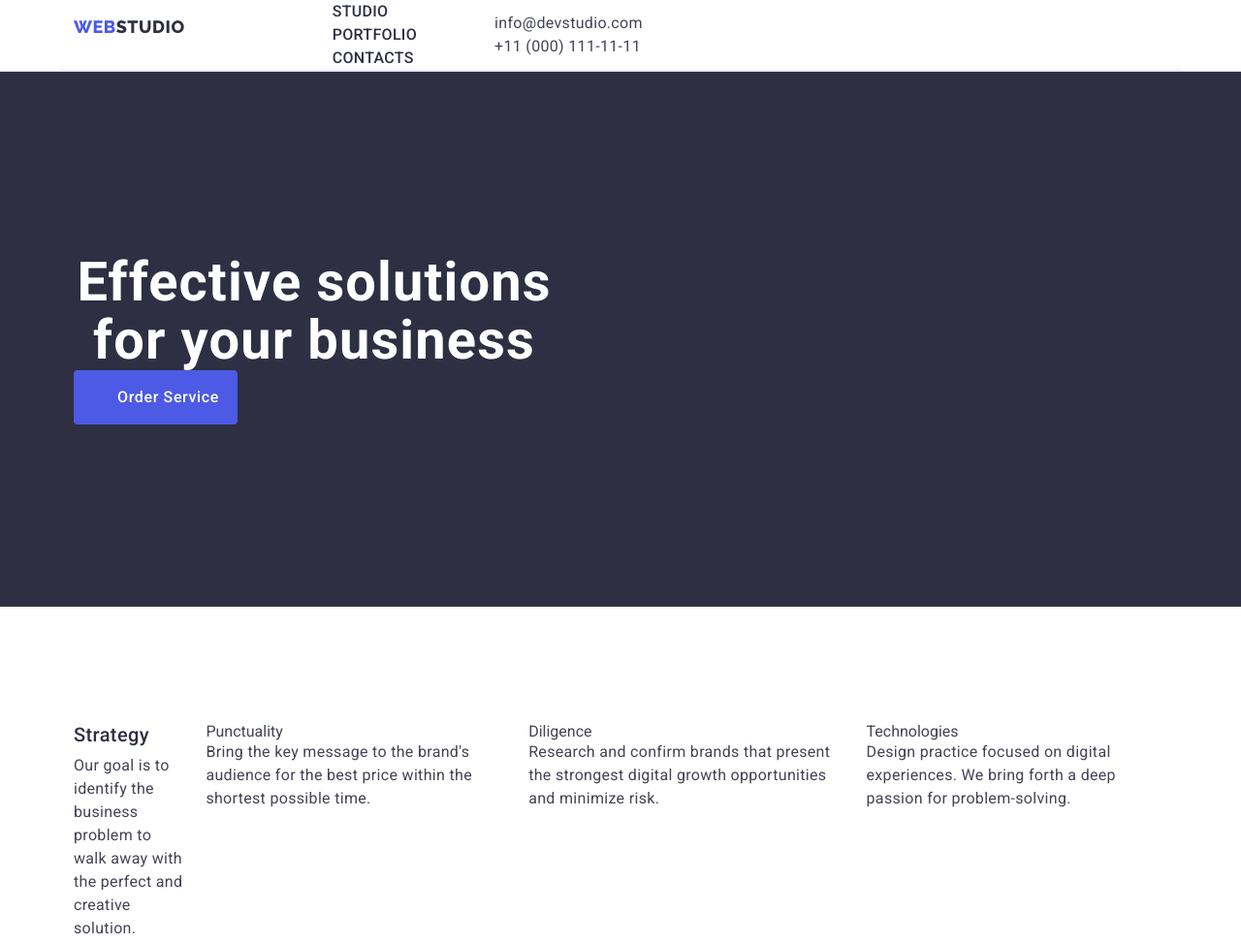
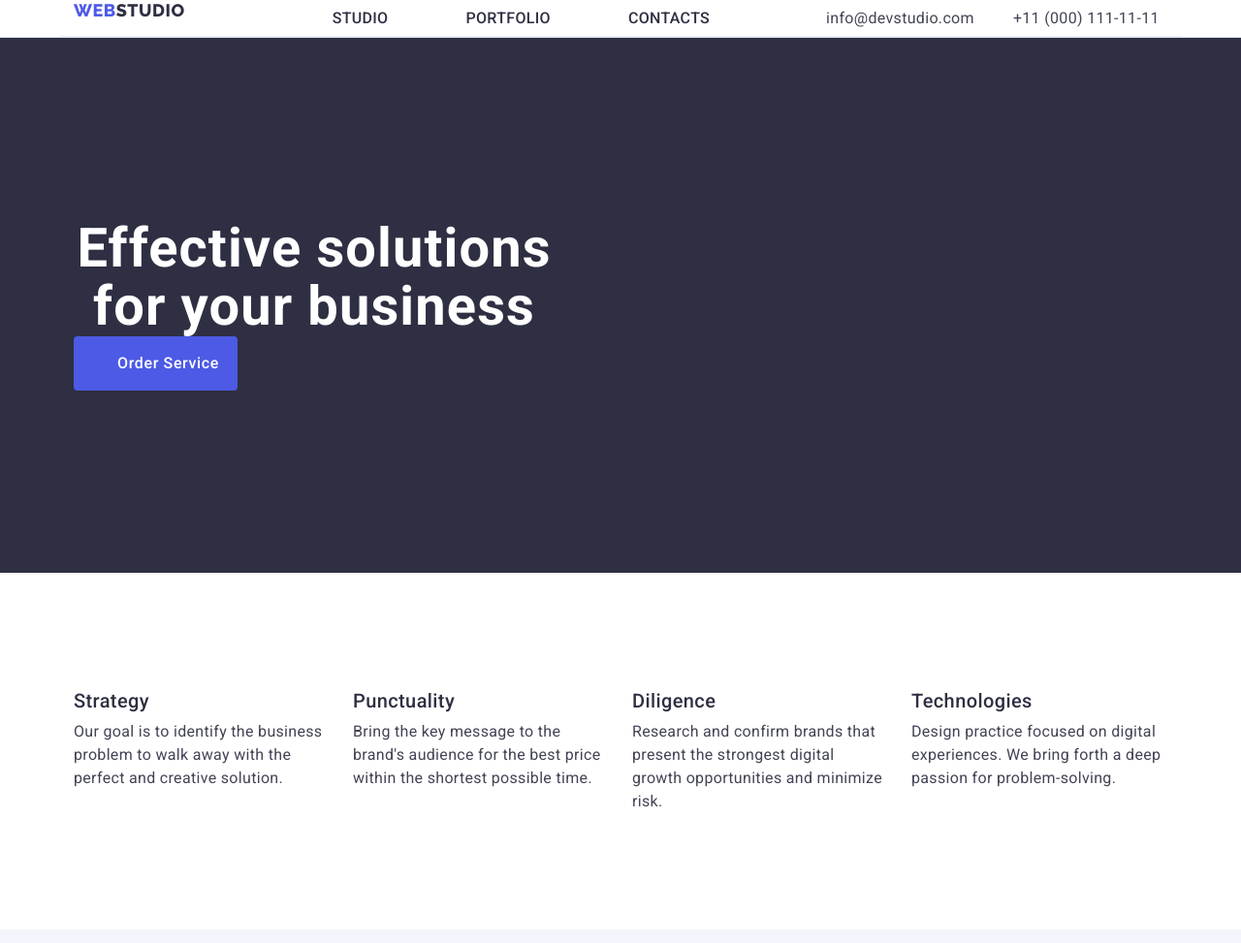
Before and after one commit to volodymyrnik/goit-markup-hw-03, a plain HTML site: page index.html in a window 1280 px wide. Shown: the top 973 px of the page at 97% size. Drawn offline with nearby package versions, Linux system fonts and the light colour scheme.

Commit message:
last chance

```diff
--- a/css/styles.css
+++ b/css/styles.css
@@ -77,15 +77,26 @@
          display: flex;
          gap: 40px;
 }
-.site .link {font-weight: 500;
+.site {font-weight: 500;
     color:#2e2f42;
     line-height: 1.5;
     letter-spacing: 0.02em;
     text-transform: uppercase;
     text-decoration: none;
+    display: flex;
+    gap: 40px;
     margin-right: 40px;
 }
 
+.link {font-weight: 500;
+    color:#2e2f42;
+    line-height: 1.5;
+    letter-spacing: 0.02em;
+    text-transform: uppercase;
+    text-decoration: none;
+    padding: 24px 0 24px 0;
+    margin-right: 40px;
+}
 .nav {font-weight: 500;
     color:#2e2f42;
     line-height: 1.5;
@@ -102,7 +113,15 @@
 
 .nav .site .link:hover, .nav .site .link:focus {color:#404bbf;}
 
-.mail .address, .ul .style {color:#434455;
+.address {color:#434455;
+    text-decoration: none;
+    line-height: 1.5;
+    letter-spacing: 0.02em;
+    display: flex;
+    gap: 40px;
+}
+
+.mail, .ul .style {color:#434455;
     text-decoration: none;
     line-height: 1.5;
     letter-spacing: 0.02em;
@@ -162,6 +181,7 @@
     overflow: hidden;
     clip: rect(0, 0, 0, 0);
     border: 0;
+    visibility: hidden;
 }
 
 .description-header {font-weight: 500;
@@ -177,7 +197,7 @@
 }
 
 .description-li {
-    flex-basis: calc((100% - 72px) / 4);
+    width: calc((100% - 72px) / 4)
 }
 
 .description-text {color:#434455;
@@ -245,7 +265,7 @@
                     text-transform: capitalize;
                     text-align: center;
                     color: #2e2f42;
-                    margin-bottom: 8px;}
+                    margin-bottom: 72px;}
 .portfolio-style {font-size: 16px;
     line-height: 1.5;
     letter-spacing: 0.02em;
@@ -254,7 +274,8 @@
                     font-size: 20px;
                     line-height: 1.2;
                     letter-spacing: 0.02em;
-                    color: #2e2f42}
+                    color: #2e2f42;
+                    margin-bottom: 8px;}
 
 .ul-images {
     display: flex;
--- a/index.html
+++ b/index.html
@@ -72,21 +72,21 @@
             </p>
           </li>
 
-          <li class="description-li>
+          <li class="description-li">
             <h3 class="description-header">Punctuality</h3>
             <p class="description-text">
               Bring the key message to the brand's audience for the best price
               within the shortest possible time.
             </p>
           </li>
-          <li class="description-li>
+          <li class="description-li">
             <h3 class="description-header">Diligence</h3>
             <p class="description-text">
               Research and confirm brands that present the strongest digital
               growth opportunities and minimize risk.
             </p>
           </li>
-          <li class="description-li>
+          <li class="description-li">
             <h3 class="description-header">Technologies</h3>
             <p class="description-text">
               Design practice focused on digital experiences. We bring forth a
```
Lines whose indentation alone changed are shown as unchanged.
